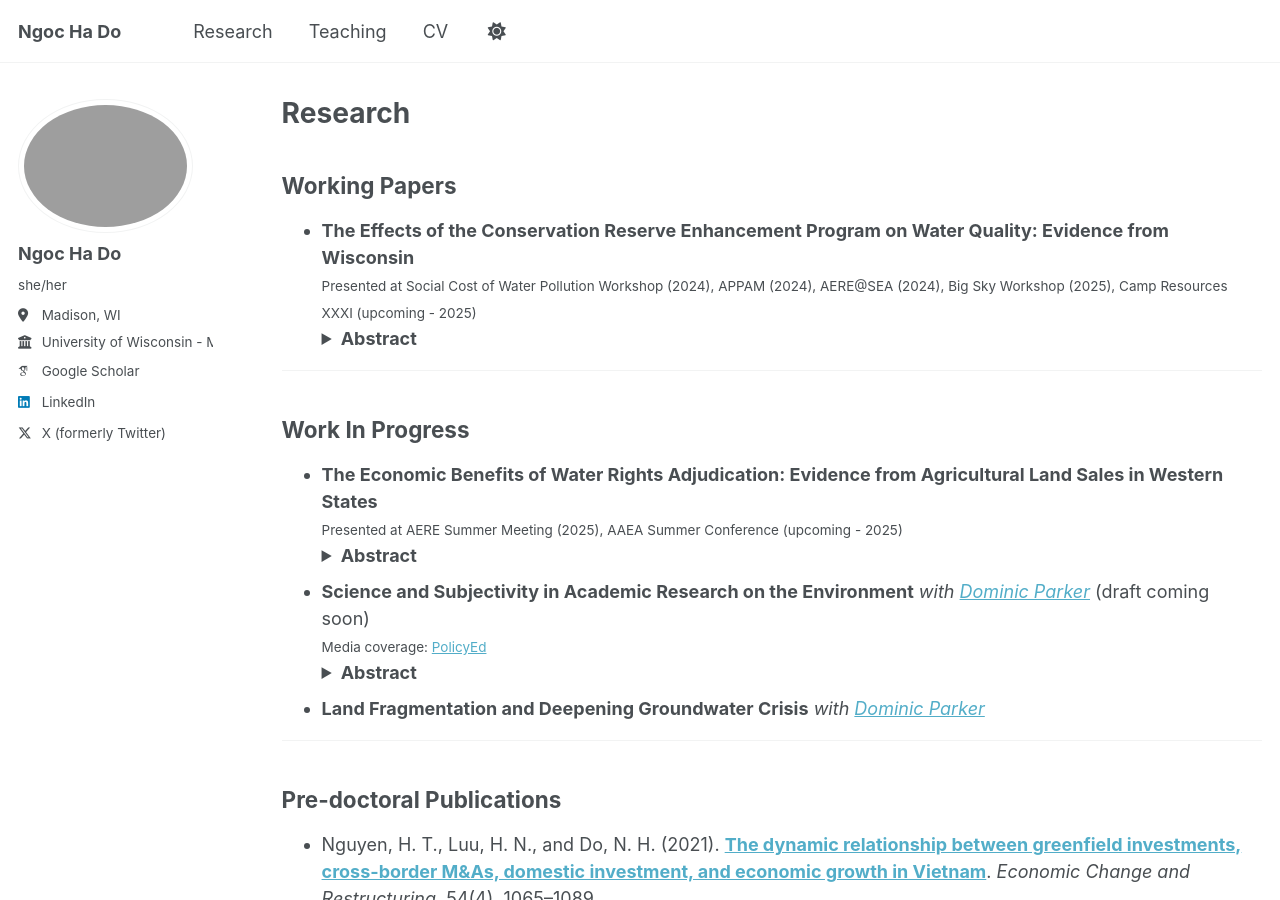
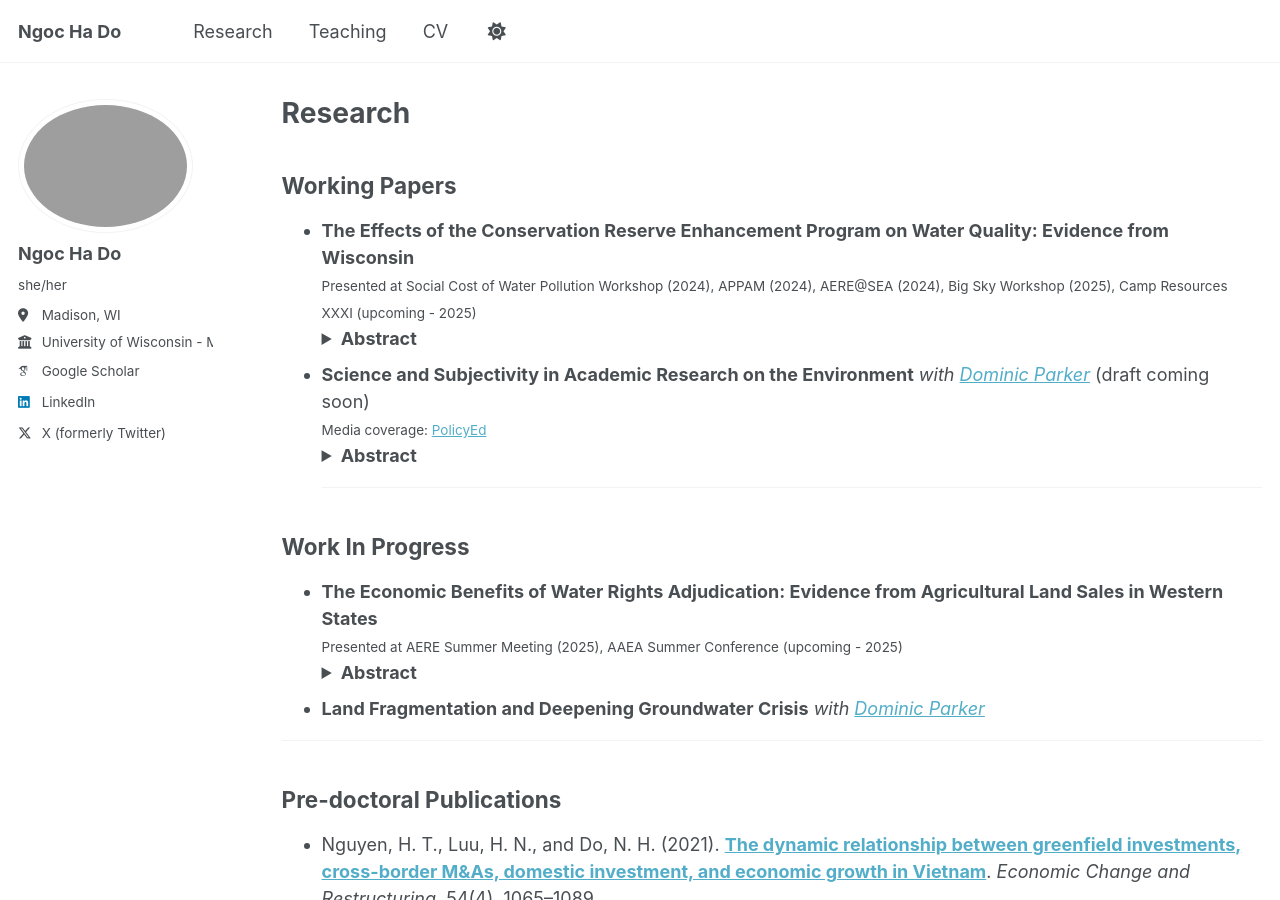
Before and after one commit to dongocha/dongocha.github.io, a Jekyll site: the page built from _pages/research.md, in a window 1280 px wide and 900 px high. Built offline with Jekyll 4.4.1, drawn with Linux system fonts in a browser that asks for light colours; some web fonts are replaced; a script that is not in the unit is left out.

Commit message:
Update research.md

```diff
--- a/_pages/research.md
+++ b/_pages/research.md
@@ -15,6 +15,14 @@ author_profile: true
     </small>
   </details>
 
+- **Science and Subjectivity in Academic Research on the Environment** *with [Dominic Parker](https://aae.wisc.edu/dparker/)* (draft coming soon)
+  <small>Media coverage: [PolicyEd](https://www.policyed.org/policy-stories/climate-anxiety-and-objectivity-crisis/video)</small>
+  <details>
+    <summary><strong>Abstract</strong></summary>
+    <small>
+      Objective science uncovers truths about environmental conditions, including those related to emissions trends, biodiversity loss, and climate change. When and why do scientists use subjective language to describe these conditions with bias, emotion, or advocacy? To shed light, we study determinants and trends in subjective language use within 180,000 journal articles published since 1990 in the science and social science fields. Using machine learning to label and score abstract wording by subjectivity, we find evidence that subjective language is more prevalent in articles focused on environmental topics. Among economic journals, subjective language is also increasing over time. After controlling for factors such as article age, author experience, number of authors, and journal quality, higher subjectivity scores associate positively with academic citations, particularly if the article is focused on an environmental topic. This finding suggests that subjective language may be rewarded in the academy.
+    </small>
+  </details>
 ---
 
 ## Work In Progress
@@ -28,14 +36,6 @@ author_profile: true
     </small>
   </details>
 
-- **Science and Subjectivity in Academic Research on the Environment** *with [Dominic Parker](https://aae.wisc.edu/dparker/)* (draft coming soon)
-  <small>Media coverage: [PolicyEd](https://www.policyed.org/policy-stories/climate-anxiety-and-objectivity-crisis/video)</small>
-  <details>
-    <summary><strong>Abstract</strong></summary>
-    <small>
-      Objective science uncovers truths about environmental conditions, including those related to emissions trends, biodiversity loss, and climate change. When and why do scientists use subjective language to describe these conditions with bias, emotion, or advocacy? To shed light, we study determinants and trends in subjective language use within 180,000 journal articles published since 1990 in the science and social science fields. Using machine learning to label and score abstract wording by subjectivity, we find evidence that subjective language is more prevalent in articles focused on environmental topics. Among economic journals, subjective language is also increasing over time. After controlling for factors such as article age, author experience, number of authors, and journal quality, higher subjectivity scores associate positively with academic citations, particularly if the article is focused on an environmental topic. This finding suggests that subjective language may be rewarded in the academy.
-    </small>
-  </details>
 - **Land Fragmentation and Deepening Groundwater Crisis** *with [Dominic Parker](https://aae.wisc.edu/dparker/)*
 
 ---
```
